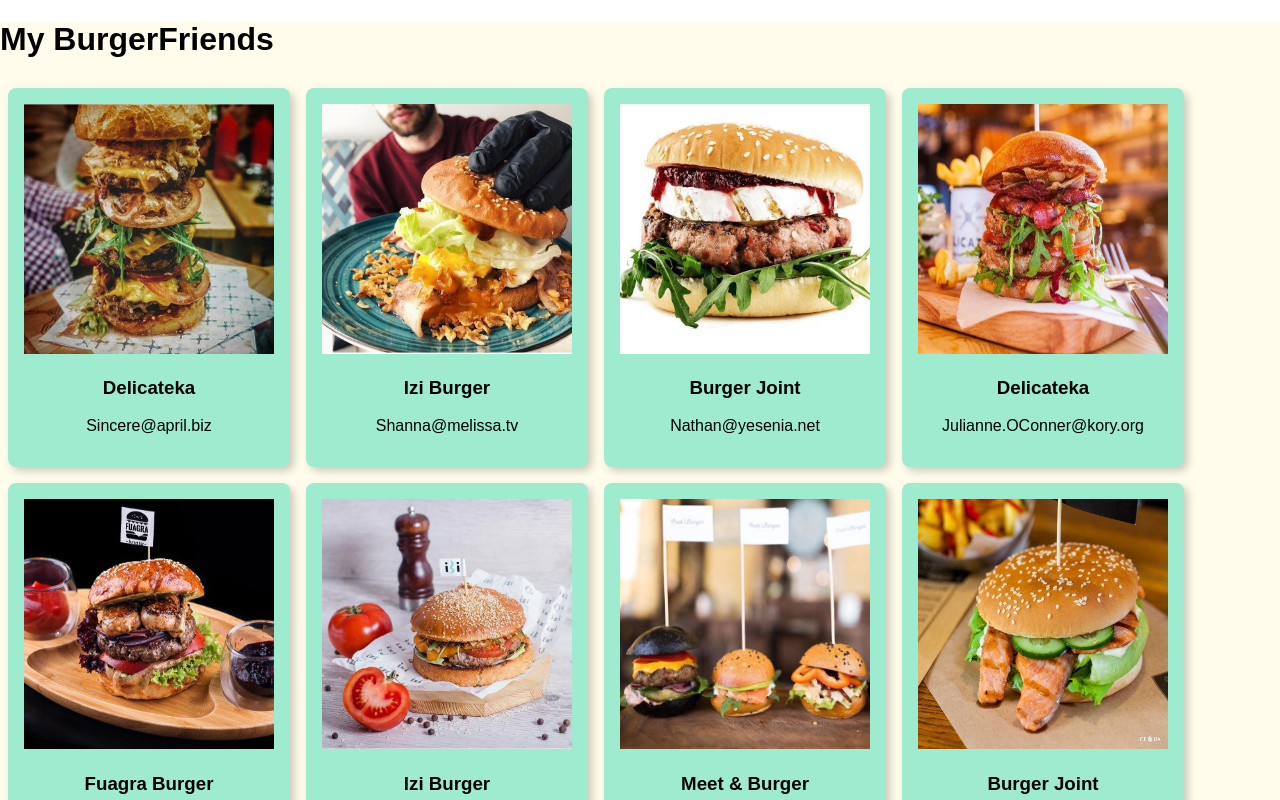
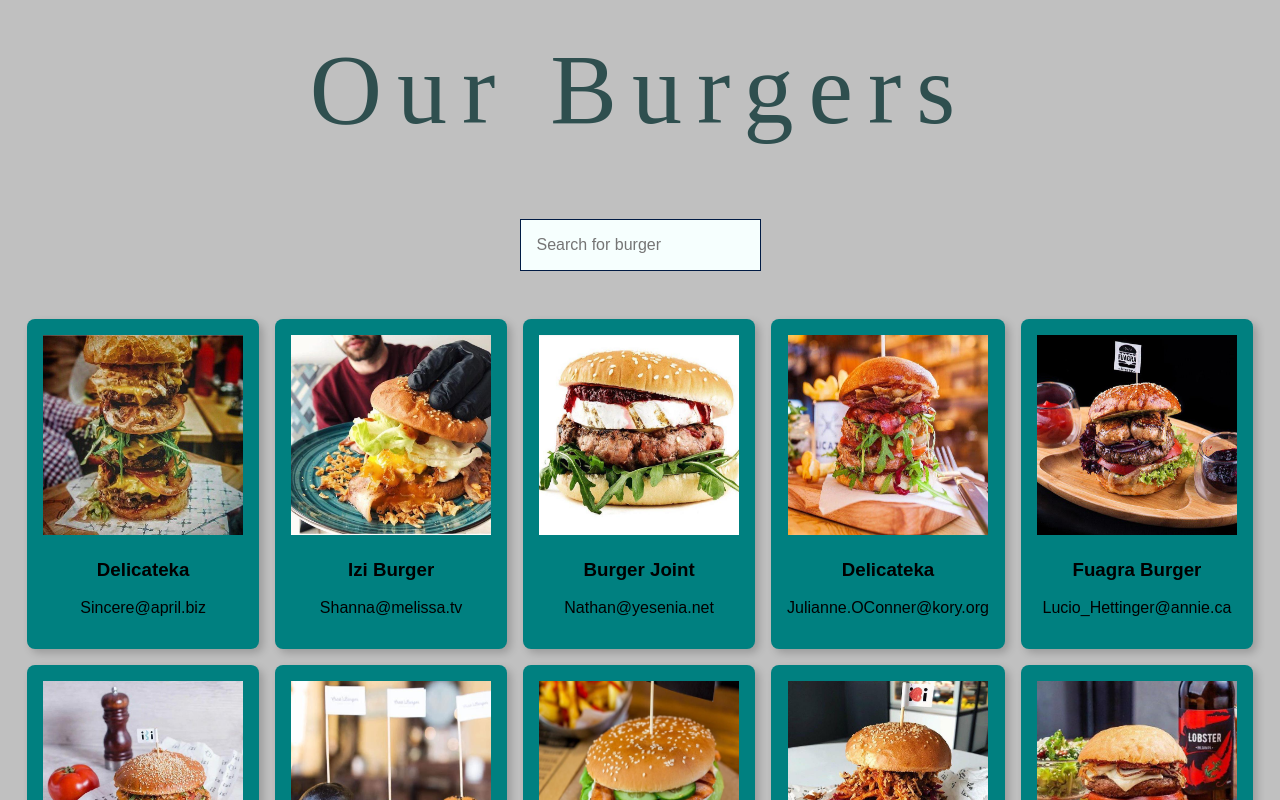
Before and after one commit to Inesa09/react-redux-app, a React (Create React App) app: page / in a window 1280 px wide. Shown: the top 800 px of the page. Built offline with nearby package versions, Linux system fonts and the light colour scheme.

Commit message:
Add new style and search

```diff
--- /dev/null
+++ b/src/App.css
@@ -0,0 +1,16 @@
+body{
+    background-color: silver
+}
+
+h1 {
+    font-family: 'Monoton';
+    font-weight: 1;
+    font-size: 100px;
+    letter-spacing: 15px;
+    color: darkslategrey;
+}
+
+@font-face {
+    font-family: 'Monoton';
+    src: url('https://fonts.googleapis.com/css?family=Monoton'); /* IE9 Compat Modes */
+}
--- a/src/App.js
+++ b/src/App.js
@@ -1,14 +1,34 @@
-import React from 'react';
+import React, {Component} from 'react';
 import CardList from './CardList'
+import SearchBox from './SearchBox'
 import {burgers} from './burgers'
+import './App.css'
 
-const App = () => {
-    return (
-        <div className="bg-washed-yellow">
-            <h1> My BurgerFriends </h1>
-            <CardList burgers = {burgers}/>
-        </div>
-    )
+class App extends Component {
+    constructor(){
+        super();
+        this.state = {
+            burgers: burgers,
+            searchField: ''
+        }
+    }
+
+    onSearchChange = (event) => {
+        this.setState({searchField: event.target.value});
+    }
+
+    render(){
+        const filteredBurgers = this.state.burgers.filter(burger => {
+            return burger.name.toLowerCase().includes(this.state.searchField.toLowerCase())
+        });
+        return (
+            <div className="tc">
+                <h1 className="ma0 pa4"> Our  Burgers </h1>
+                <SearchBox searchChange = {this.onSearchChange}/>
+                <CardList burgers = {filteredBurgers}/>
+            </div>
+        )
+    }
 }
 
 export default App;
--- a/src/Card.css
+++ b/src/Card.css
@@ -1,10 +1,12 @@
 img {
-    width: 250px;
-    height: 250px;
+    width: 200px;
+    height: 200px;
 }
 
 .card {
     transition: all 0.3s;
+    background-color: teal;
+    /* darkseagreen; */
 }
 
 .card:hover {
--- a/src/Card.js
+++ b/src/Card.js
@@ -3,7 +3,7 @@ import './Card.css';
 
 const Card = ({id, name, email}) => {
     return(
-        <div className="tc bg-light-green  br3  dib  pa3  ma2  bw2  shadow-5  card">
+        <div className="tc  br3  dib  pa3  ma2  bw2  shadow-5  card">
             <img alt="burgers" src={require(`./images/${id}.jpg`)}/>
             <div>
                 <h3>{name}</h3>
--- /dev/null
+++ b/src/SearchBox.js
@@ -0,0 +1,17 @@
+import React from 'react';
+// import './SearchBox.css';
+
+const SearchBox = ({searchChange}) => {
+    return(
+        <div className="pa2">
+            <input
+                className="pa3 ma4 ba b--navy bg-washed-blue"
+                type='search'
+                placeholder='Search for burger'
+                onChange = {searchChange}
+            />
+        </div>
+    )
+}
+
+export default SearchBox;
```
